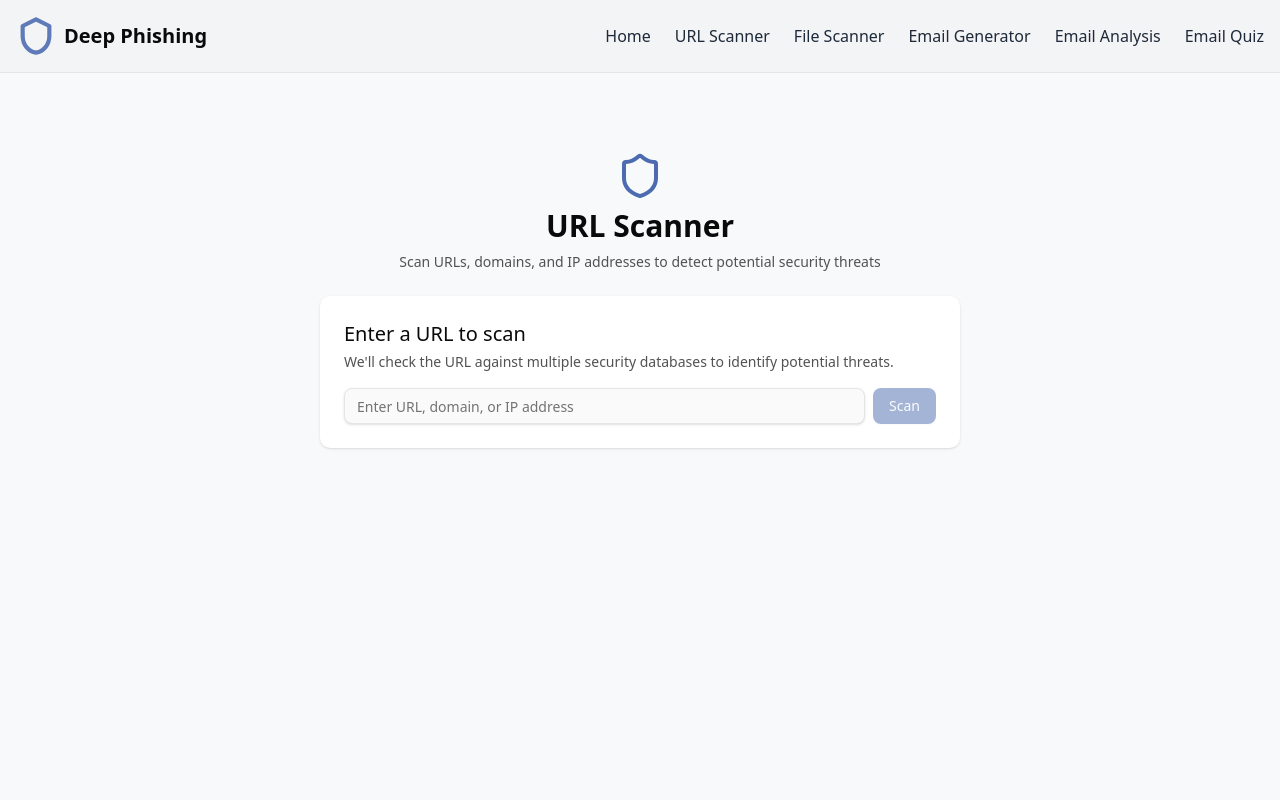
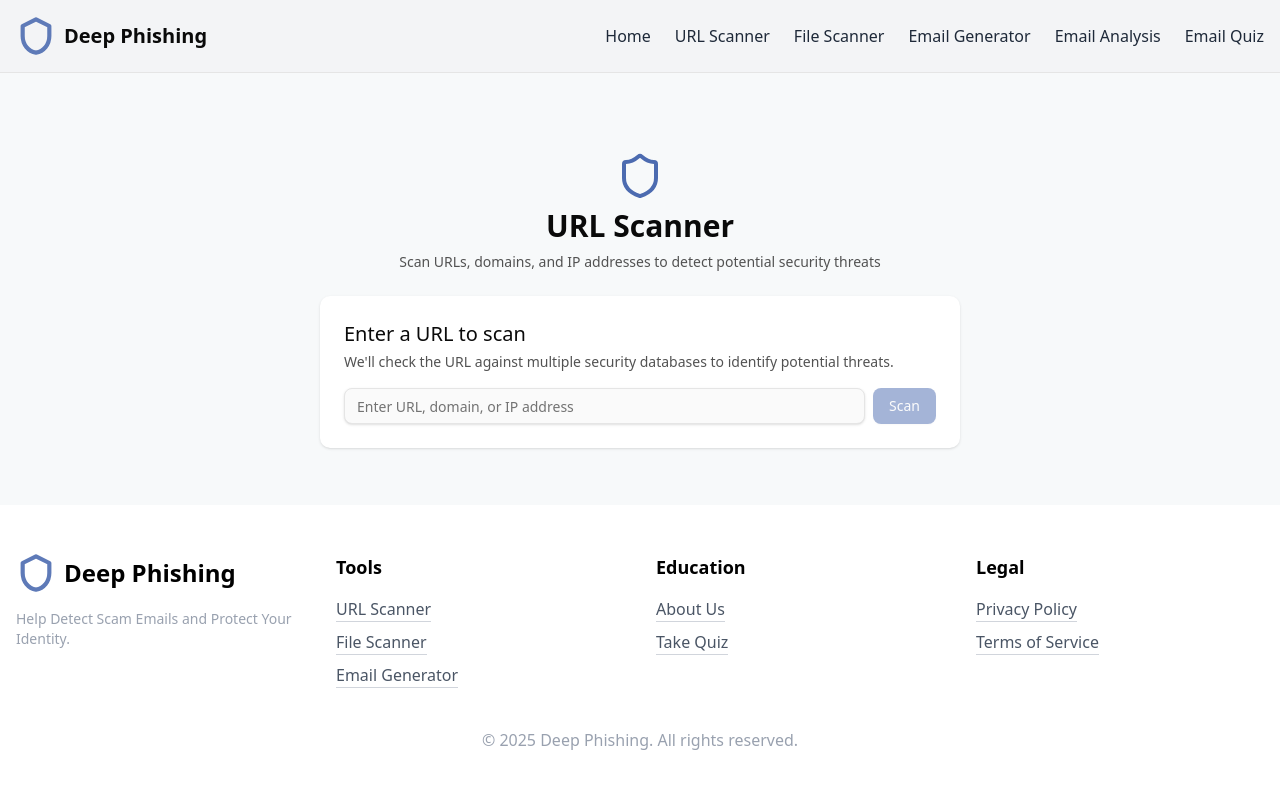
Before and after one commit to CMPT-276-SPRING-2025/final-project-06-valleys, a Next.js app in the folder src/: page /scan/url in a window 1280 px wide. Shown: the top 800 px of the page. Built offline with nearby package versions, Linux system fonts and the light colour scheme.

Commit message:
fix: adjust base layout hydration errors

```diff
--- a/src/src/app/layout.js
+++ b/src/src/app/layout.js
@@ -26,15 +26,16 @@ export default function RootLayout({ children }) {
     <html lang="en">
 
       <body className={`${geistSans.variable} ${geistMono.variable} antialiased`}>
-        {/* Pass the handleMenuToggle and isOpen state to the NavBar */}
-        <NavBar toggleMenu={handleMenuToggle} isOpen={isMenuOpen} />
+        <div className="min-h-screen flex flex-col">
+          <NavBar toggleMenu={handleMenuToggle} isOpen={isMenuOpen} />
 
-        {/* Main content, add top padding and margin adjustment when the menu is open */}
-        <div className={`transition-all pt-16 ${isMenuOpen ? "mt-60" : ""}`}>
-          {children}
+          <main className={`flex-grow transition-all pt-16 ${isMenuOpen ? "mt-60" : ""}`}>
+            {children}
+          </main>
+
+          <Footer />
         </div>
       </body>
-      <Footer/>
     </html>
   );
 }
--- a/src/src/app/scan/url/page.jsx
+++ b/src/src/app/scan/url/page.jsx
@@ -2,7 +2,7 @@ import ScanUrlForm from "@/components/Scanner/ScanURLForm";
 
 export default function ScanURLPage() {
   return (
-    <main className="flex min-h-screen flex-col items-center justify-between max-w-screen-xl mx-auto py-8 px-4">
+    <main className="mx-auto flex min-h-[50dvh] max-w-screen-xl flex-col items-center justify-center px-4 py-8">
       <ScanUrlForm />
     </main>
   );
--- a/src/src/components/Scanner/ScanURLForm.jsx
+++ b/src/src/components/Scanner/ScanURLForm.jsx
@@ -67,7 +67,7 @@ export default function ScanUrlForm() {
           potential threats.
         </p>
 
-        <div className="flex flex-col gap-2 sm:flex-row">
+        <div className="flex flex-col gap-4 md:gap-2 sm:flex-row">
           <Input
             type="search"
             placeholder="Enter URL, domain, or IP address"
```
